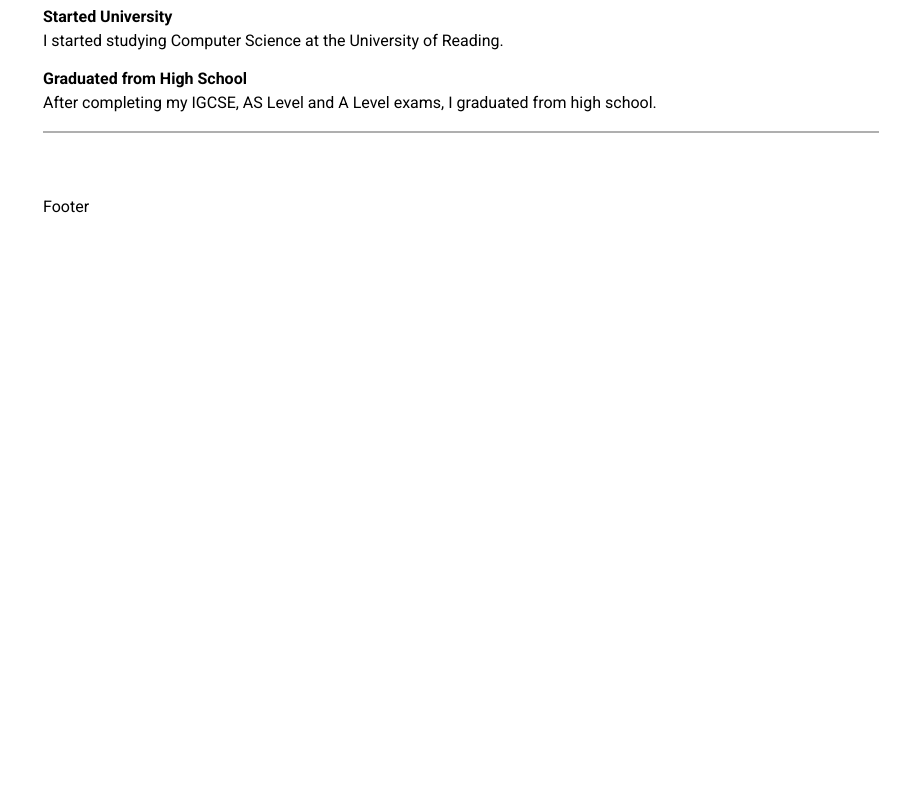
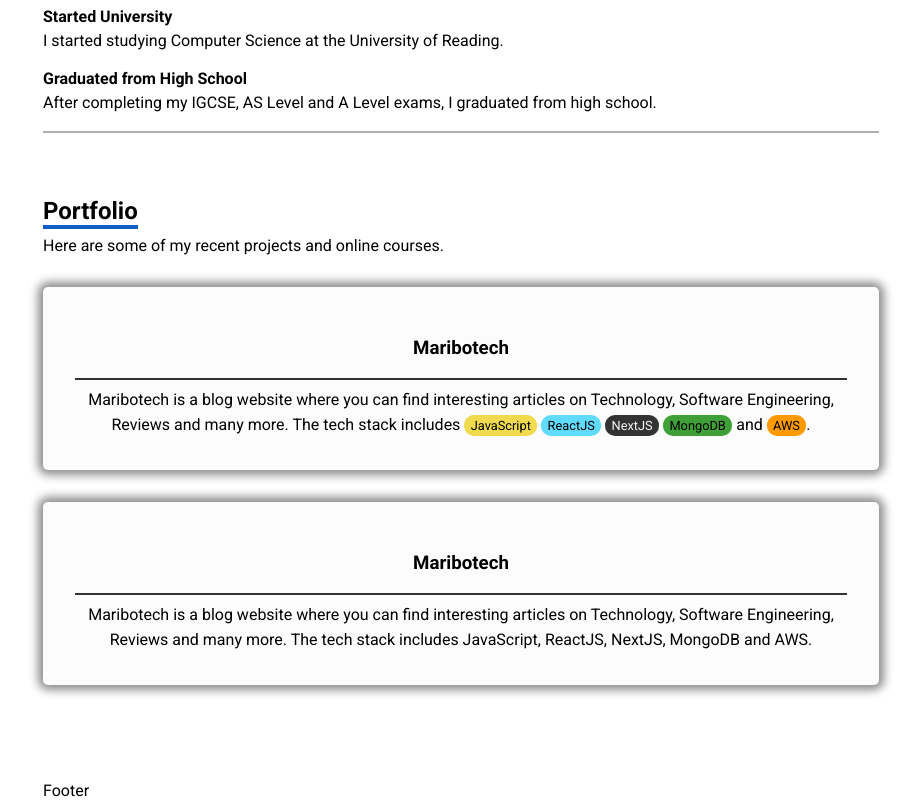
Before and after one commit to ibrahimFirat99/PersonalPortfolio, a Next.js app: page / in a window 1280 px wide. Shown: the part 1357-2157 px from the top of the page, without its empty margins (179-1100 px from the left). Before the commit the page ends 1573 px from the top, so only its background shows below. Built offline with nearby package versions, Linux system fonts and the light colour scheme.

Commit message:
Portfolio

```diff
--- /dev/null
+++ b/components/Portfolio/Portfolio.js
@@ -0,0 +1,55 @@
+import styles from "./Portfolio.module.css";
+
+import Image from "next/image";
+
+const Portfolio = () => {
+  return (
+    <div id="Portfolio" className={styles.wrapper}>
+      <h2>Portfolio</h2>
+      <p>Here are some of my recent projects and online courses.</p>
+      <div className={styles.projectsWrapper}>
+        <div className={styles.project}>
+          <a href="https://maribotech.com" target="_blank">
+            <div className={styles.left}>
+              <h3>Maribotech</h3>
+            </div>
+            <div className={styles.right}>
+              <p>
+                Maribotech is a blog website where you can find interesting
+                articles on Technology, Software Engineering, Reviews and many
+                more. The tech stack includes{" "}
+                <span style={{ background: "#F0DB4F" }}>JavaScript</span>{" "}
+                <span style={{ background: "#61DBFB" }}>ReactJS</span>{" "}
+                <span style={{ background: "#333", color: "#f4f4f4" }}>
+                  NextJS
+                </span>{" "}
+                <span style={{ background: "#3FA037" }}>MongoDB</span> and{" "}
+                <span style={{ background: "#FF9900" }}>AWS</span>.
+              </p>
+            </div>
+          </a>
+        </div>
+        <div className={styles.project}>
+          <a href="https://maribotech.com" target="_blank">
+            <div className={styles.left}>
+              <h3>Maribotech</h3>
+            </div>
+            <div className={styles.right}>
+              <p>
+                Maribotech is a blog website where you can find interesting
+                articles on Technology, Software Engineering, Reviews and many
+                more. The tech stack includes JavaScript, ReactJS, NextJS,
+                MongoDB and AWS.
+              </p>
+            </div>
+          </a>
+        </div>
+      </div>
+      <div className={styles.coursesWrapper}>
+        <div className={styles.course}></div>
+      </div>
+    </div>
+  );
+};
+
+export default Portfolio;
--- /dev/null
+++ b/components/Portfolio/Portfolio.module.css
@@ -0,0 +1,53 @@
+.wrapper {
+  margin: 4rem 0rem;
+}
+
+.wrapper h2 {
+  border-bottom: 4px solid #0e5dc4;
+  width: fit-content;
+  margin: 0rem;
+}
+
+.wrapper p {
+  margin: 0.4rem 0rem 0rem 0rem;
+}
+
+.wrapper .projectsWrapper {
+  display: flex;
+  flex-direction: column;
+  align-items: center;
+  margin-top: 2rem;
+}
+
+.wrapper .projectsWrapper .project {
+  background: #fcfcfc;
+  border-radius: 5px;
+  box-shadow: 0px 0px 10px 5px #8c8c8c;
+  margin-bottom: 2rem;
+}
+
+.wrapper .projectsWrapper .project a {
+  text-decoration: none;
+  color: inherit;
+  display: flex;
+  flex-direction: column;
+  padding: 2rem;
+}
+
+.wrapper .projectsWrapper .project a .left {
+  display: flex;
+  flex-direction: column;
+  align-items: center;
+  border-bottom: 2px solid #333;
+}
+
+.wrapper .projectsWrapper .project a .right p {
+  text-align: center;
+  line-height: 1.6;
+}
+
+.wrapper .projectsWrapper .project a .right span {
+  padding: 0.2rem 0.4rem;
+  border-radius: 10px;
+  font-size: 0.8rem;
+}
--- a/pages/index.js
+++ b/pages/index.js
@@ -1,6 +1,7 @@
 import Navigation from "../components/Navigation/Navigation";
 import Footer from "../components/Footer/Footer";
 import About from "../components/About/About";
+import Portfolio from "../components/Portfolio/Portfolio";
 
 import Head from "next/head";
 
@@ -14,6 +15,7 @@
       <Navigation />
       <main>
         <About />
+        <Portfolio />
       </main>
       <Footer />
     </div>
```
